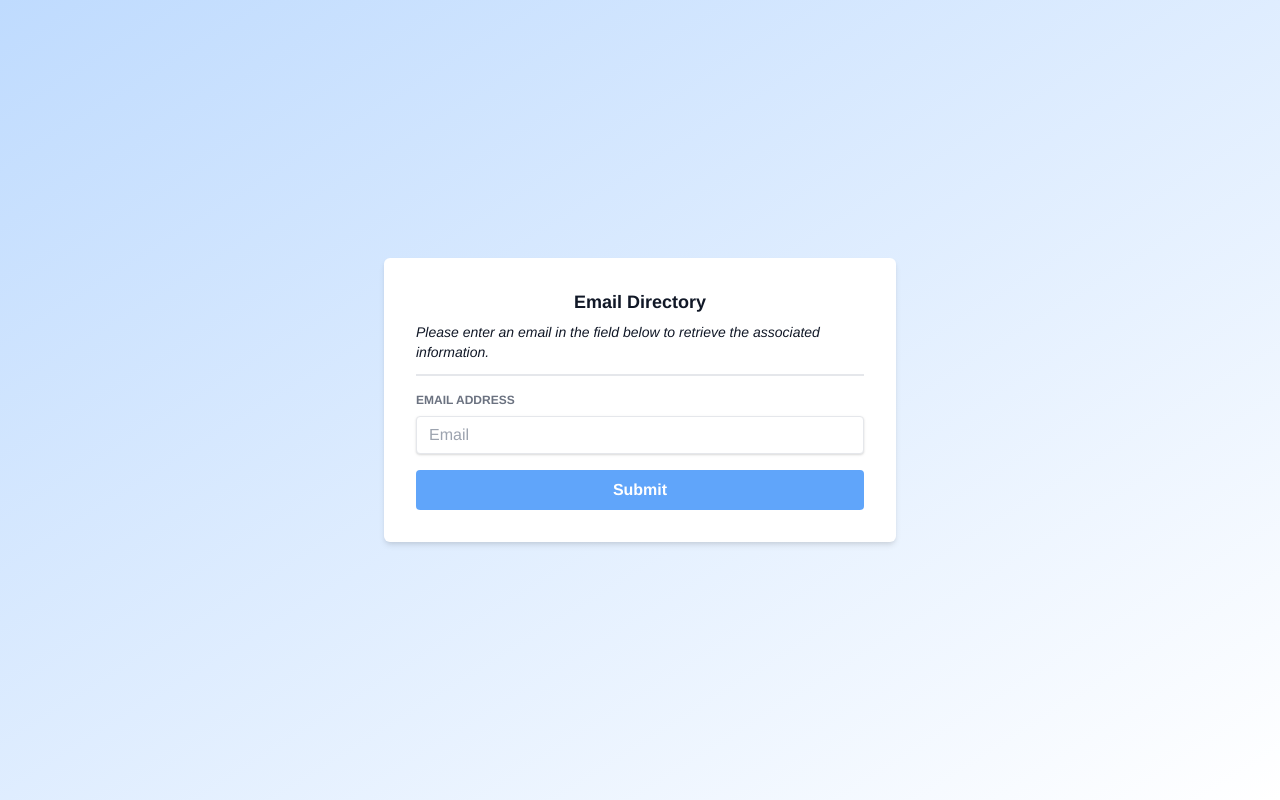
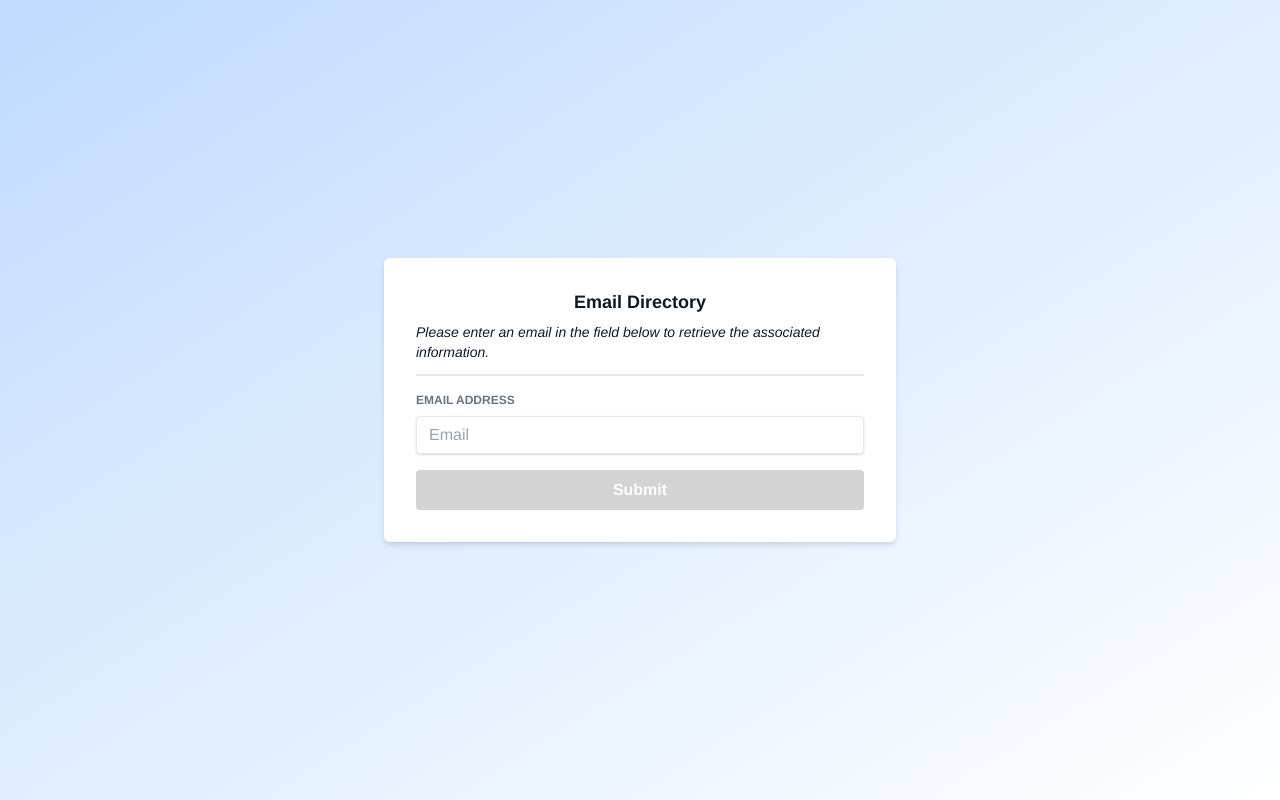
Before and after one commit to lforrister/bisnow-project, a Vue app: page / in a window 1280 px wide. Built offline with nearby package versions, Linux system fonts and the light colour scheme.

Commit message:
Disabling the button when input is empty or not valid; clearing the not found messaging when they start to type again

```diff
--- a/src/components/EmailDirectory.vue
+++ b/src/components/EmailDirectory.vue
@@ -27,6 +27,7 @@
                     required
                     @input="validateEmail"
                     @blur="checkToSubmit"
+                    @keydown="clearMessaging"
                 />
                 <div v-if="invalidMessage" class="text-xs italic text-red-600 pt-2">
                     {{ invalidMessage }}
@@ -34,8 +35,10 @@
             </div>
 
             <button
+                :disabled="disabled"
                 type="submit"
-                class="w-full bg-blue-400 text-white font-bold py-2 px-4 rounded hover:bg-blue-900"
+                :class="{'is-disabled' : disabled}"
+                class="emailDirectory__button w-full bg-blue-400 text-white font-bold py-2 px-4 rounded hover:bg-blue-900"
                 @click.prevent="emailSearch()"
             >
                 Submit
@@ -64,6 +67,14 @@ export default {
           errorMessage: null,
           invalidMessage: null,
           timeout: null,
+          disabled: true,
+      }
+  },
+  watch: {
+      emailInput() {
+          if (!this.emailInput.length) {
+              this.disabled = true
+          }
       }
   },
   methods: {
@@ -74,12 +85,17 @@ export default {
         const emailRegex = /\b[\w.!#$%&’*+/=?^`{|}~-]+@[\w-]+(?:\.[\w-]+)*\b/
         const valid = emailRegex.test(this.emailInput)
 
-        if (!valid) {
+        /*I think the best experience is to trigger if it's valid, but not if it's empty.
+        If it's empty, they may be thinking or not ready to fully interact yet, and the error feels distracting.
+         We'll catch the empty on blur, so it will still fire a message when they leave the input field. */
+        if (!valid && this.emailInput.length) {
             this.timeout = setTimeout(() => {
                 this.invalidMessage = 'Please enter a valid email address'
+                this.disabled = true
             }, 1000)
         } else {
             this.invalidMessage = null
+            this.disabled = false
         }
     },
     checkToSubmit() {
@@ -89,18 +105,21 @@ export default {
 
         if (!valid) {
             this.invalidMessage = 'Please enter a valid email address'
+            this.disabled = true
         } else {
             this.invalidMessage = null
+            this.disabled = false
+
+            // if (this.emailInput.length) {
+            //     this.disabled = false
+            // } else {
+            //     this.disabled = true
+            // }
         }
     },
     emailSearch() {
       //Here is where we'll search through the directory
-      console.log('searching!')
-      console.log('contacts', this.contacts)
-
       const emails = this.contactData.map((contact) => contact.email)
-
-      console.log('emails', emails)
 
       if (emails.includes(this.emailInput)) {
           this.includedEmail = true
@@ -112,6 +131,12 @@ export default {
           this.errorMessage = "We're sorry, we couldn't find information associated with that email address. Please try again."
       }
 
+    },
+    clearMessaging() {
+        // Let's clear the not found message once they start a new input, so it doesn't linger
+        if (this.errorMessage) {
+            this.errorMessage = null
+        }
     }
   }
 }
@@ -123,4 +148,21 @@ export default {
         border: 2px solid #f87171;
     }
 }
+
+.emailDirectory__button {
+    cursor: pointer;
+
+    &.is-disabled {
+        background: lightgray;
+        cursor: not-allowed;
+
+        &:hover {
+            background: lightgray;
+        }
+
+        &:focus {
+            outline: none;
+        }
+    }
+}
 </style>
```
